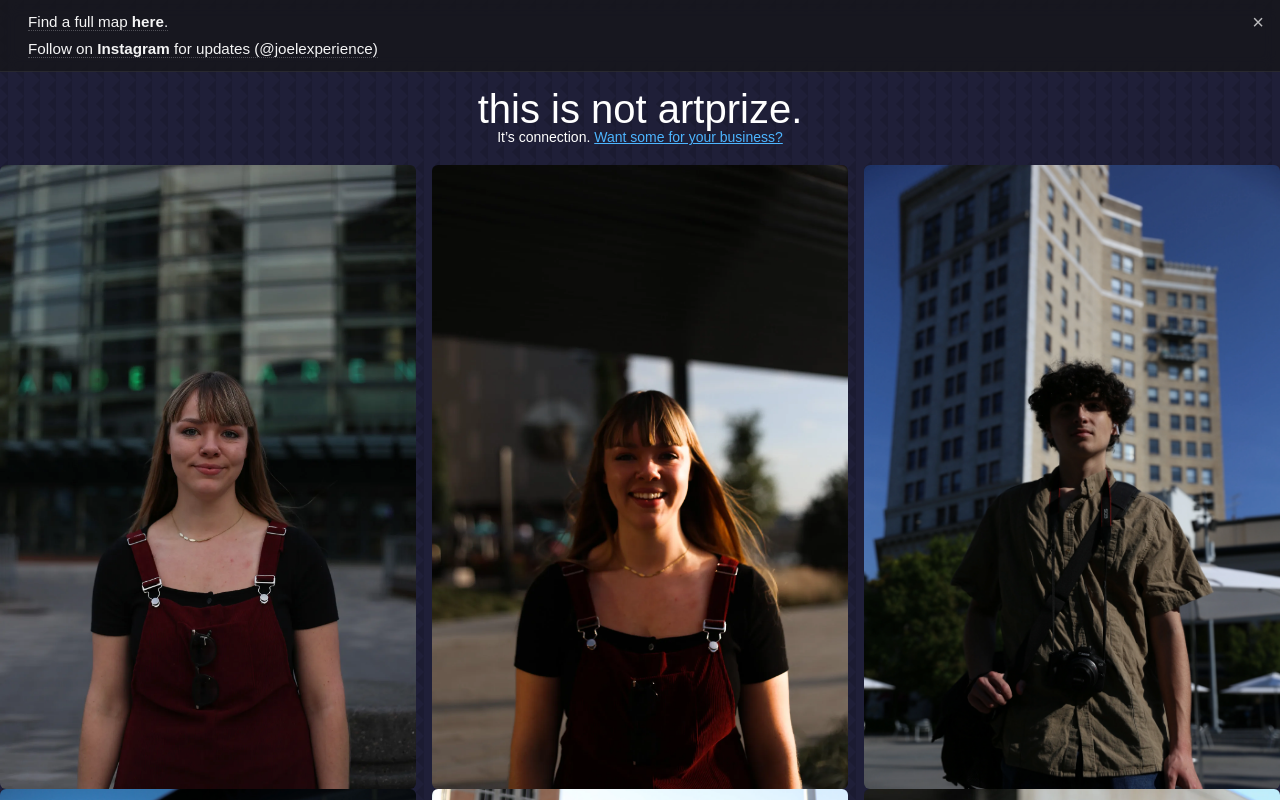
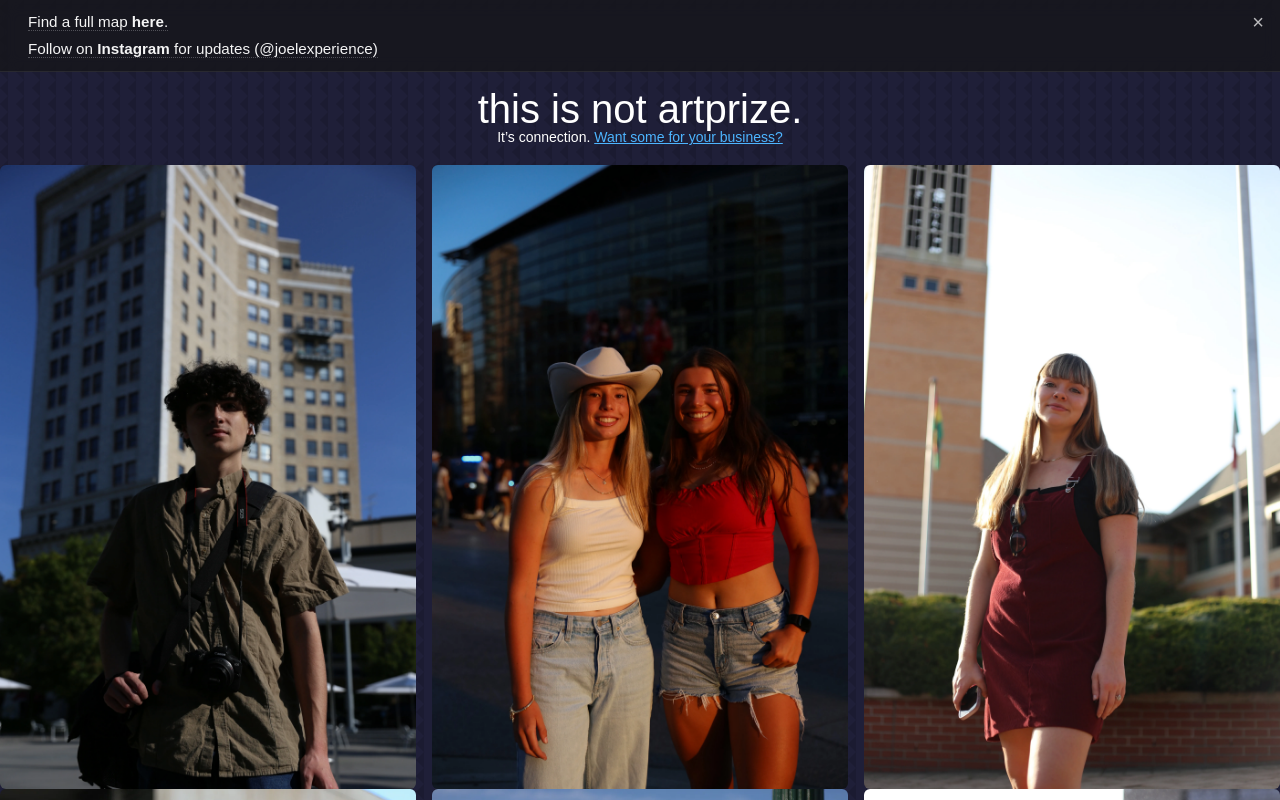
Before and after one commit to xeonstaff/joels-portfolio, a React (Create React App) app: page /tina in a window 1280 px wide. Shown: the top 800 px of the page. Built offline with nearby package versions, Linux system fonts and the light colour scheme.

Commit message:
handle double-digit sorting numbers on directories

```diff
--- a/src/pages/TINA.jsx
+++ b/src/pages/TINA.jsx
@@ -27,6 +27,21 @@ function buildFolders() {
   return Array.from(bySlug.values()).map((f) => ({ ...f, caption: f.caption || f.slug }));
 }
 
+function parseSeriesKey(slug) {
+  const m = String(slug).match(/^(\d+)\s*([A-Za-z])?/);
+  const num = m ? parseInt(m[1], 10) : Number.POSITIVE_INFINITY;
+  const letterRank = m && m[2] ? m[2].toUpperCase().charCodeAt(0) : 0; // no letter comes before A
+  return { num, letterRank };
+}
+
+function sortBySeries(a, b) {
+  const A = parseSeriesKey(a.slug);
+  const B = parseSeriesKey(b.slug);
+  if (A.num !== B.num) return A.num - B.num;
+  if (A.letterRank !== B.letterRank) return A.letterRank - B.letterRank;
+  return a.slug.localeCompare(b.slug, undefined, { numeric: true, sensitivity: "base" });
+}
+
 const TINA = () => {
   const [folders, setFolders] = useState([]);
   useEffect(() => setFolders(buildFolders()), []);
@@ -48,7 +63,7 @@ const TINA = () => {
         columnClassName="my-masonry-grid_column"
       >
         {folders
-          .sort((a, b) => Number(a.slug) - Number(b.slug))
+          .sort(sortBySeries)
           .map(({ slug, coverSrc, caption }) => (
             <a key={slug} href={`/tina/${slug}`} className="gallery-item" aria-label={`Open series ${caption}`}>
               {coverSrc ? <img src={coverSrc} alt={caption} loading="lazy" /> : <div className="fallback-box" />}
```
